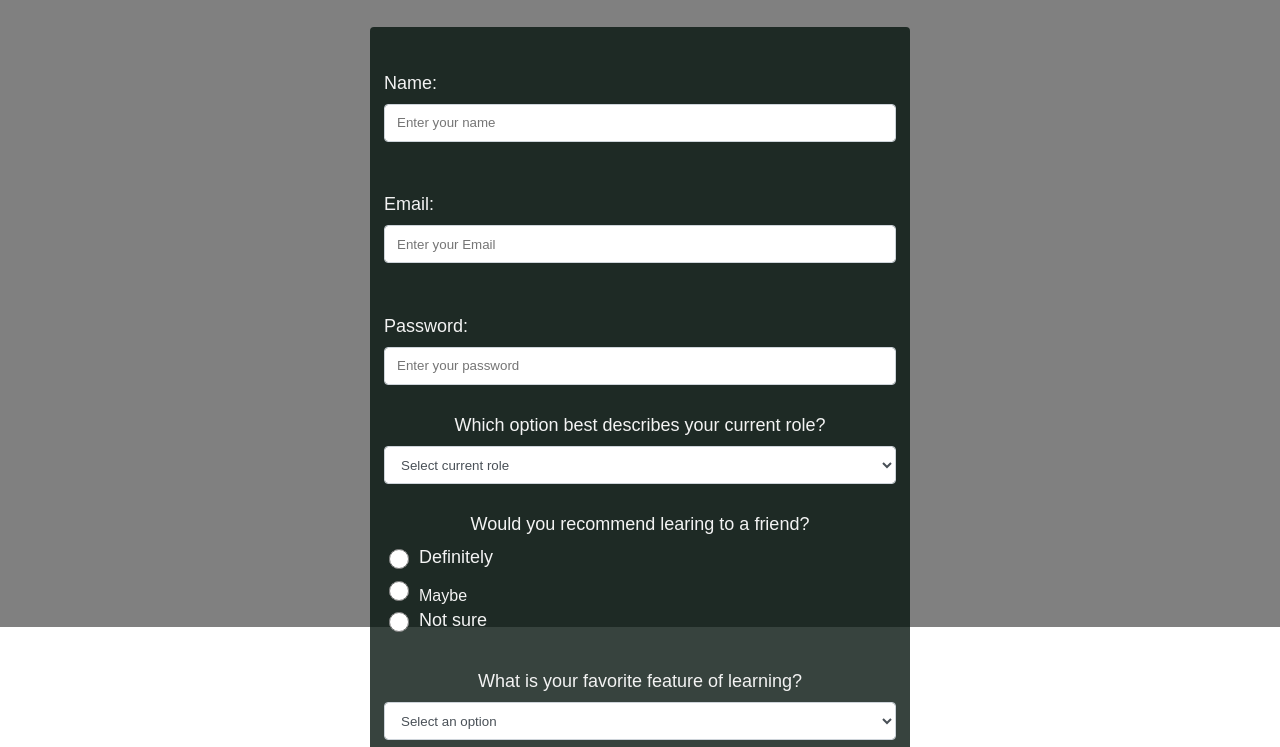
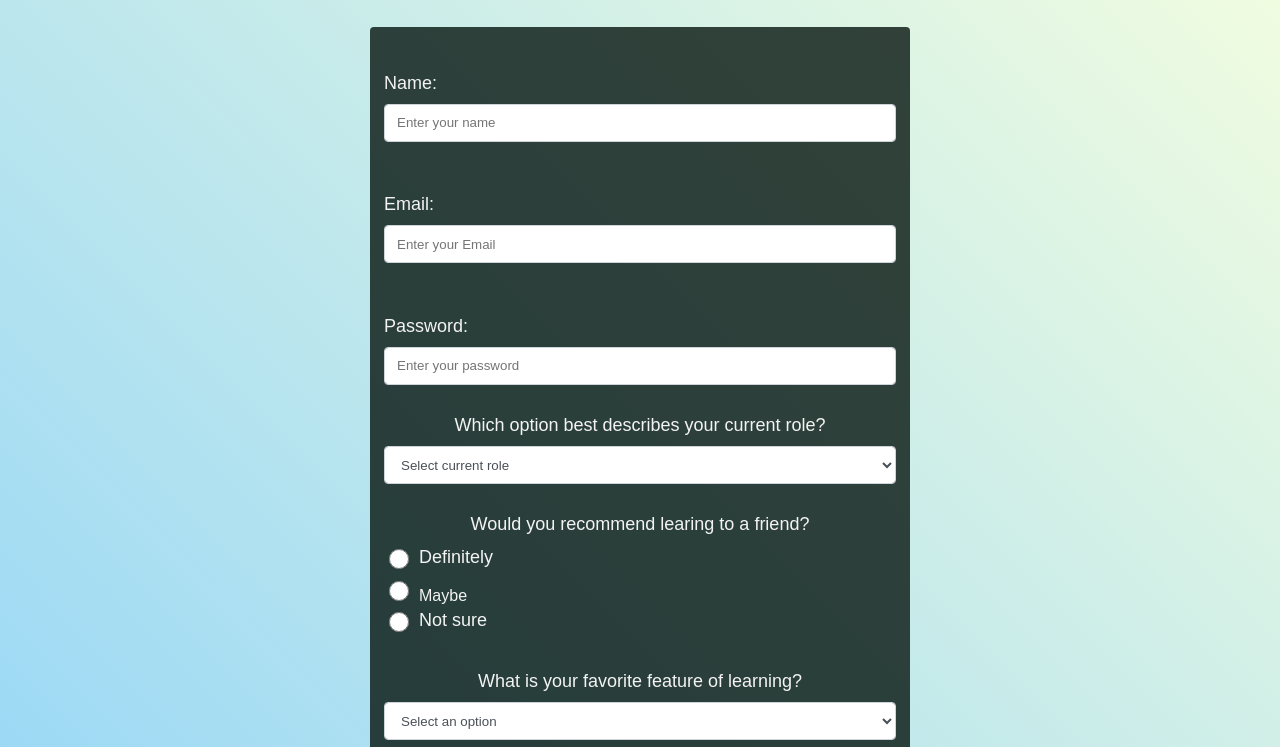
Before and after one commit to satyasaadhika/From.github.io, a plain HTML site: page index.html in a window 1280 px wide. Shown: the part 173-920 px from the top of the page. Drawn offline with Linux system fonts and the light colour scheme.

Commit message:
Update style.css

```diff
--- a/style.css
+++ b/style.css
@@ -9,7 +9,6 @@
         background-size: cover;
         background-repeat: no-repeat;
         background-position: center;
-        background-color:grey;
 
 }
 :root {
@@ -31,7 +30,7 @@
         line-height: 1.4;
         color: var(--color-white);
         margin: 0;
-        background-image: url();
+        background: linear-gradient(45deg, rgb(118, 201, 255), rgb(247, 255, 222));
 
 }
 h1 {
@@ -54,8 +53,6 @@
         font-size: 1.125rem;
         margin-bottom: 0.5rem;
 }
-
-
 
   .header {
     padding: 0 0.625rem;
@@ -122,12 +119,9 @@
   .container {
   width: 100%;
   margin: 3.125rem auto 0 auto;
-}
-  @media (min-width: 576px) {
-  .container {
   max-width: 540px;
 }
-}
+
  .form-control:focus {
     border-color: #80bdff;
     outline: 0;
```
Lines whose indentation alone changed are shown as unchanged.
